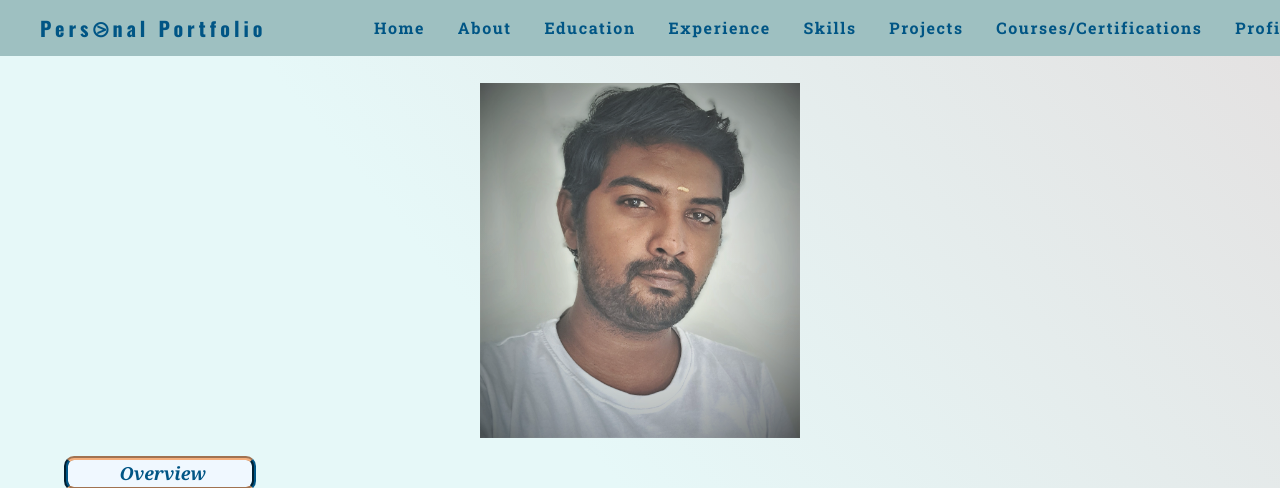
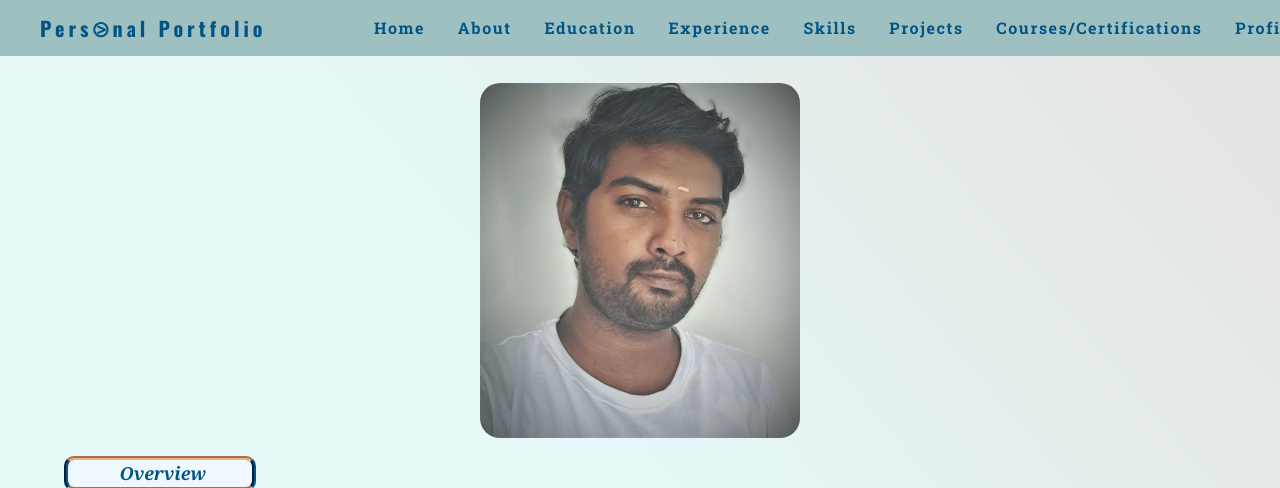
Before and after one commit to Mohanraj-VD/Mohan_Portfolio, a React (Create React App) app: page / in a window 1280 px wide. Shown: the top 488 px of the page. Built offline with nearby package versions, Linux system fonts and the light colour scheme.

Commit message:
css changes for profile

```diff
--- a/src/Styles/Profile.css
+++ b/src/Styles/Profile.css
@@ -56,6 +56,7 @@
     height: 50%;
     position: relative;
     margin-top:3%;
+    border-radius: 20px 20px 20px 20px;
 }
 
 #foot {
```
